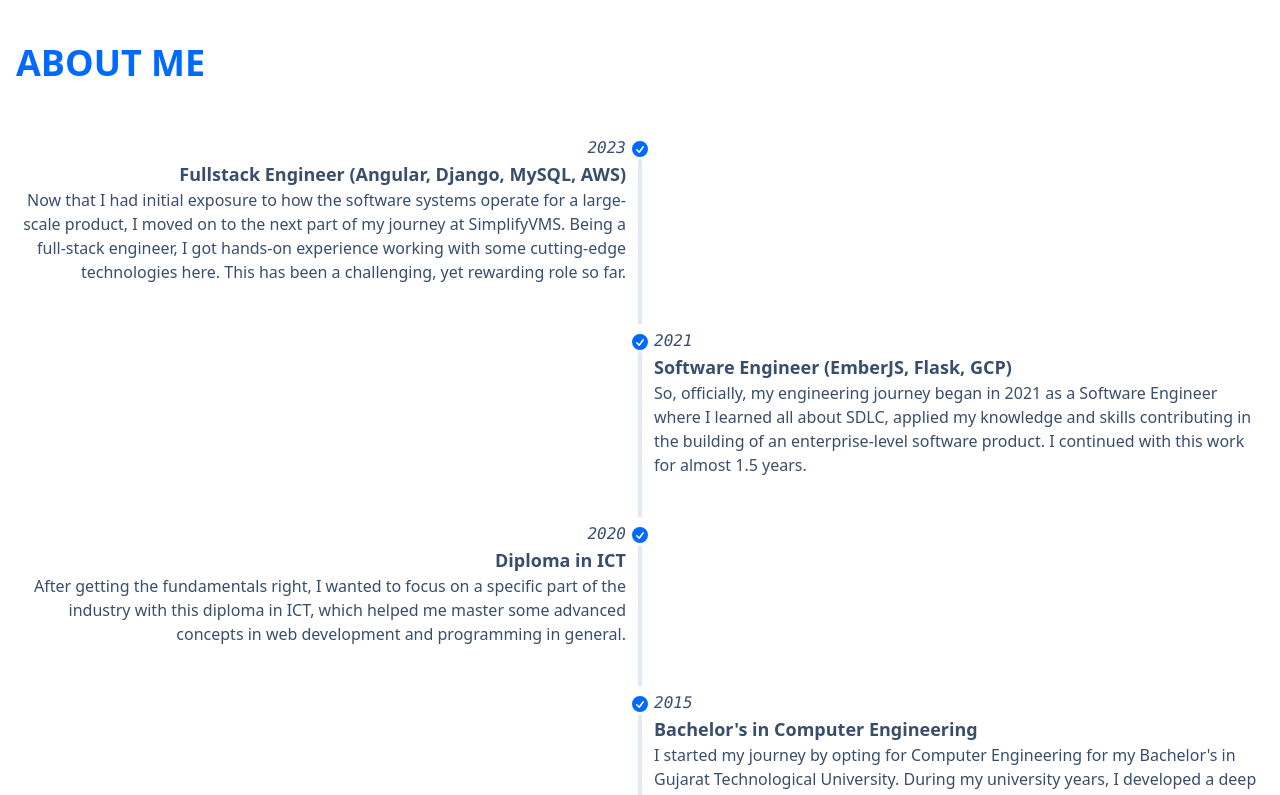
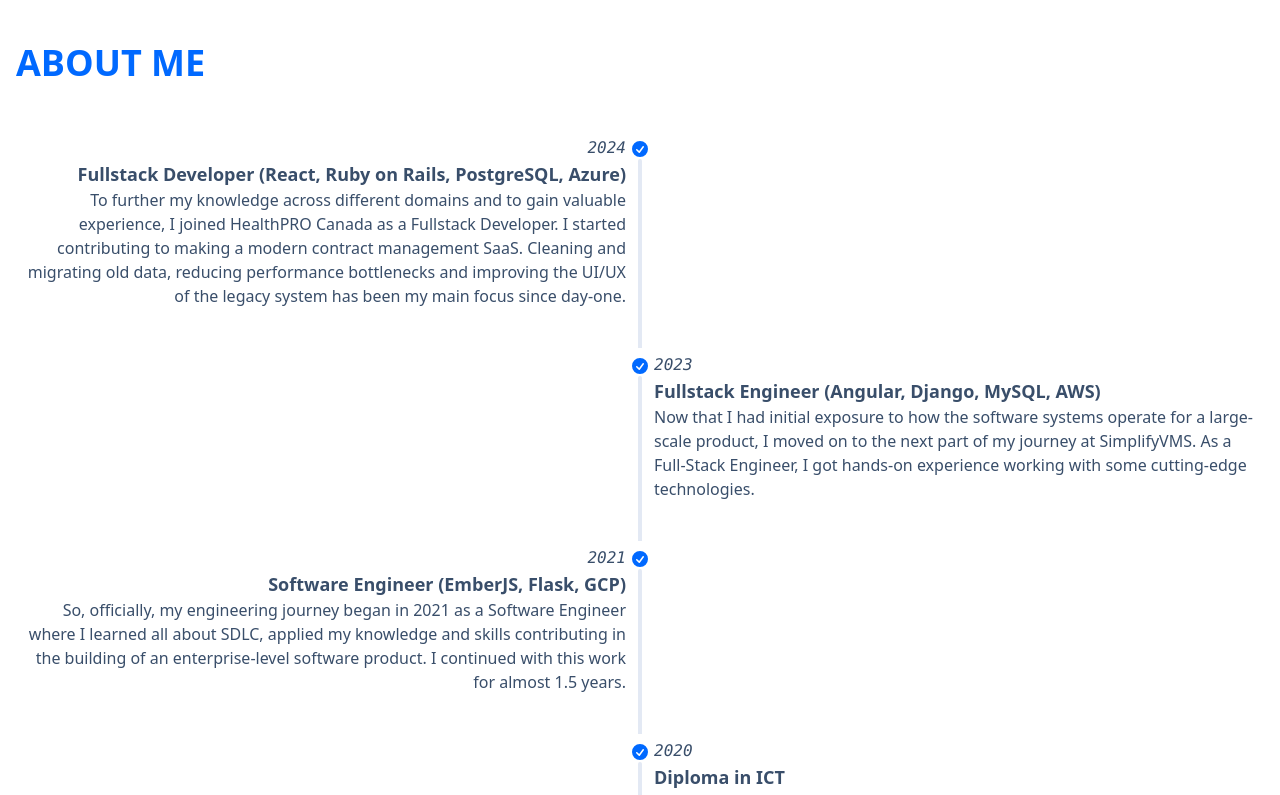
Before and after one commit to nsptel/nsptel.github.io, a Next.js app: page / in a window 1280 px wide. Shown: the part 720-1515 px from the top of the page. Built offline with nearby package versions, Linux system fonts and the light colour scheme.

Commit message:
Update Resume, Add HealthPRO, Jan 2025

```diff
--- a/app/sections/about/TimeLine.jsx
+++ b/app/sections/about/TimeLine.jsx
@@ -4,14 +4,24 @@ import { useEffect, useRef } from 'react';
 
 const TimeLineData = [
   {
+    year: 2024,
+    title: 'Fullstack Developer (React, Ruby on Rails, PostgreSQL, Azure)',
+    description:
+      'To further my knowledge across different domains and to gain valuable \
+      experience, I joined HealthPRO Canada as a Fullstack Developer. I \
+      started contributing to making a modern contract management SaaS. \
+      Cleaning and migrating old data, reducing performance bottlenecks and \
+      improving the UI/UX of the legacy system has been my main focus since \
+      day-one.',
+  },
+  {
     year: 2023,
     title: 'Fullstack Engineer (Angular, Django, MySQL, AWS)',
     description:
       'Now that I had initial exposure to how the software systems \
     operate for a large-scale product, I moved on to the next part of my journey\
-    at SimplifyVMS. Being a full-stack engineer, I got hands-on experience \
-    working with some cutting-edge technologies here. This has been a challenging, \
-    yet rewarding role so far.',
+    at SimplifyVMS. As a Full-Stack Engineer, I got hands-on experience \
+    working with some cutting-edge technologies.',
   },
   {
     year: 2021,
```
Also changed, not shown: 1 other file (tests, documents, lock files or other folders).
